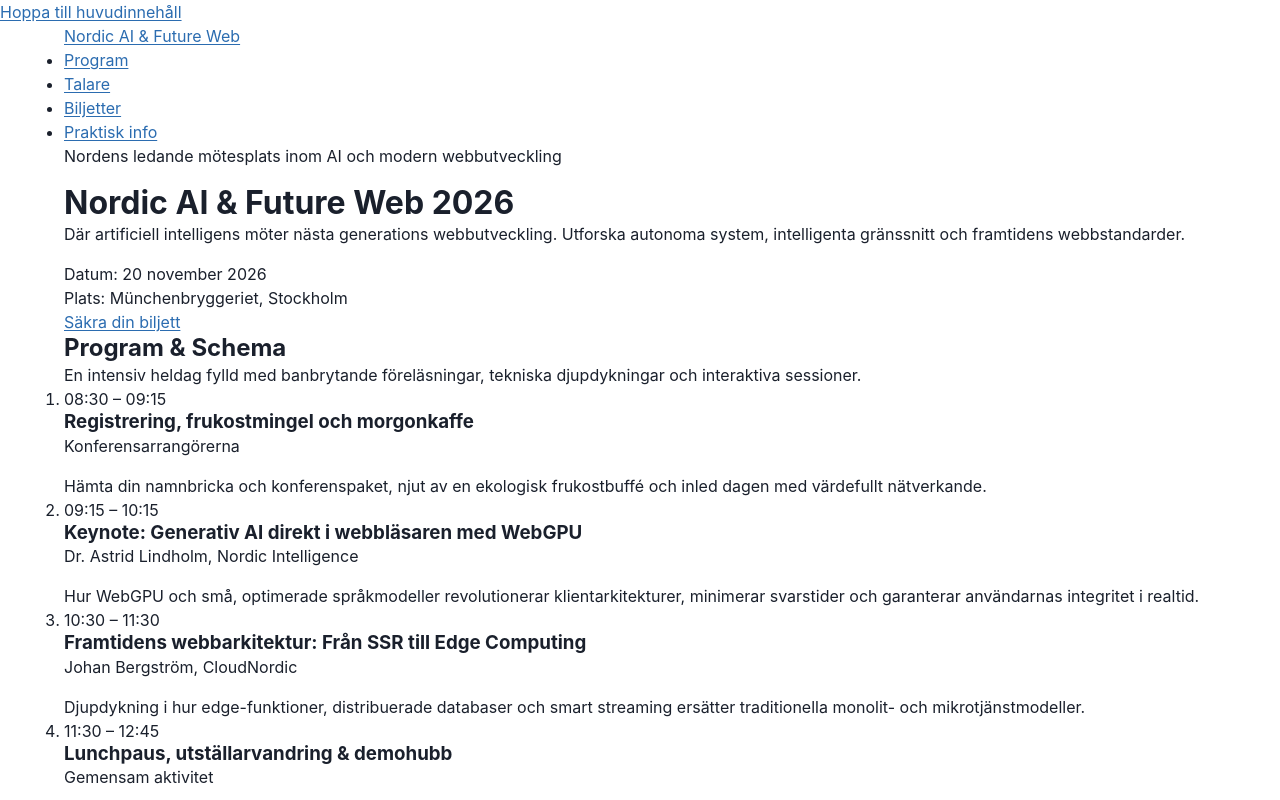
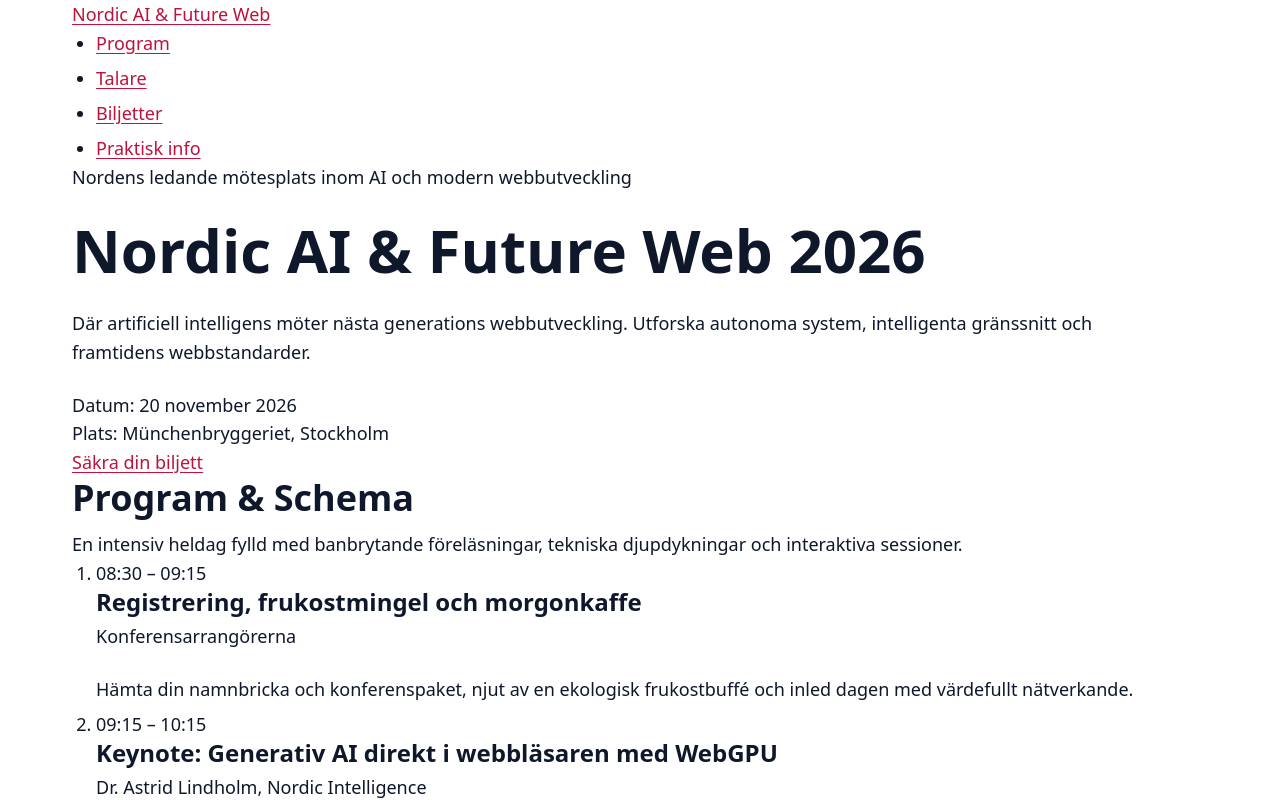
Before and after one commit to OmarAlawi16/Konferens, a website: page index.html in a window 1280 px wide. Shown: the top 800 px of the page. Drawn offline with Linux system fonts and the light colour scheme.

Commit message:
style: implement theme variables, WCAG contrast, and base typography

```diff
--- a/src/scss/_base.scss
+++ b/src/scss/_base.scss
@@ -3,6 +3,7 @@
 // ==========================================
 @use 'variables' as vars;
 
+// Universal Box-Sizing & Reset
 *,
 *::before,
 *::after {
@@ -11,21 +12,177 @@
   padding: 0;
 }
 
+// Accessible Motion: Smooth scrolling only when preferred
+@media (prefers-reduced-motion: no-preference) {
+  html {
+    scroll-behavior: smooth;
+  }
+}
+
+@media (prefers-reduced-motion: reduce) {
+  *,
+  *::before,
+  *::after {
+    animation-duration: 0.01ms !important;
+    animation-iteration-count: 1 !important;
+    transition-duration: 0.01ms !important;
+    scroll-behavior: auto !important;
+  }
+}
+
+// Prevent Horizontal Overflow across all viewports (320px to 1440px & 300% zoom)
+html,
+body {
+  overflow-x: clip;
+  max-width: 100%;
+}
+
 html {
   font-size: 100%;
-  scroll-behavior: smooth;
 }
 
 body {
-  font-family: vars.$font-family-base;
-  font-size: vars.$font-size-base;
-  line-height: vars.$line-height-normal;
-  color: vars.$color-text;
-  background-color: vars.$color-bg;
+  font-family: vars.$font-sans;
+  font-size: var(--font-size-base);
+  line-height: var(--line-height-base);
+  color: var(--color-text);
+  background-color: var(--color-bg);
+  min-height: 100vh;
   -webkit-font-smoothing: antialiased;
   -moz-osx-font-smoothing: grayscale;
+  transition:
+    background-color vars.$transition-base,
+    color vars.$transition-base;
 }
 
+// ------------------------------------------
+// Accessible Skip-To-Content Link
+// ------------------------------------------
+.skip-link {
+  position: absolute;
+  top: -120px;
+  left: 1rem;
+  z-index: 9999;
+  display: inline-block;
+  padding: 0.75rem 1.25rem;
+  font-size: var(--font-size-base);
+  font-weight: 700;
+  text-decoration: none;
+  color: var(--color-primary-contrast);
+  background-color: var(--color-primary);
+  border: 2px solid var(--color-accent);
+  border-radius: vars.$radius-md;
+  box-shadow: 0 4px 16px var(--color-shadow-lg);
+  transition: top vars.$transition-fast ease-in-out;
+
+  &:focus,
+  &:focus-visible {
+    top: 1rem;
+    outline: 3px solid var(--color-accent);
+    outline-offset: 3px;
+  }
+}
+
+// ------------------------------------------
+// Accessible Keyboard Focus Styles
+// ------------------------------------------
+:focus-visible {
+  outline: 3px solid var(--color-accent);
+  outline-offset: 3px;
+}
+
+a:focus-visible,
+button:focus-visible,
+input:focus-visible,
+select:focus-visible,
+textarea:focus-visible,
+[tabindex]:focus-visible {
+  outline: 3px solid var(--color-accent);
+  outline-offset: 3px;
+}
+
+:focus:not(:focus-visible) {
+  outline: none;
+}
+
+// ------------------------------------------
+// Base Typography
+// ------------------------------------------
+h1,
+h2,
+h3,
+h4,
+h5,
+h6 {
+  font-family: vars.$font-heading;
+  line-height: var(--line-height-tight);
+  color: var(--color-text);
+  font-weight: 700;
+  text-wrap: balance;
+}
+
+h1 {
+  font-size: var(--font-size-hero);
+  margin-bottom: var(--space-md);
+}
+
+h2 {
+  font-size: var(--font-size-2xl);
+  margin-bottom: var(--space-sm);
+}
+
+h3 {
+  font-size: var(--font-size-lg);
+  margin-bottom: var(--space-xs);
+}
+
+p {
+  margin-bottom: var(--space-md);
+  color: inherit;
+  text-wrap: pretty;
+
+  &:last-child {
+    margin-bottom: 0;
+  }
+}
+
+ul,
+ol {
+  margin-bottom: var(--space-md);
+  padding-left: 1.5rem;
+
+  &:last-child {
+    margin-bottom: 0;
+  }
+}
+
+li {
+  margin-bottom: var(--space-xs);
+
+  &:last-child {
+    margin-bottom: 0;
+  }
+}
+
+address {
+  font-style: normal;
+  line-height: var(--line-height-base);
+  color: inherit;
+}
+
+// Links
+a {
+  color: var(--color-accent);
+  text-decoration: underline;
+  text-underline-offset: 3px;
+  transition: color vars.$transition-fast;
+
+  &:hover {
+    color: var(--color-primary-hover);
+  }
+}
+
+// Media
 img,
 picture,
 video,
@@ -36,41 +193,21 @@ svg {
   height: auto;
 }
 
+figure {
+  margin: 0;
+}
+
+figcaption {
+  font-size: var(--font-size-sm);
+  color: var(--color-text-muted);
+  margin-top: var(--space-xs);
+}
+
+// Form & Interactive Controls
 input,
 button,
 textarea,
 select {
   font: inherit;
+  color: inherit;
 }
-
-a {
-  color: vars.$color-primary-light;
-  text-decoration: underline;
-  text-underline-offset: 2px;
-  transition: color vars.$transition-default;
-
-  &:hover,
-  &:focus {
-    color: vars.$color-primary;
-  }
-}
-
-h1,
-h2,
-h3,
-h4,
-h5,
-h6 {
-  font-family: vars.$font-family-heading;
-  line-height: vars.$line-height-tight;
-  color: vars.$color-neutral-900;
-  font-weight: 700;
-}
-
-p {
-  margin-bottom: vars.$spacing-md;
-
-  &:last-child {
-    margin-bottom: 0;
-  }
-}
--- a/src/scss/_variables.scss
+++ b/src/scss/_variables.scss
@@ -2,62 +2,128 @@
 // Variables & Design Tokens
 // ==========================================
 
-// Colors
-$color-primary: #1a365d;
-$color-primary-light: #2b6cb0;
-$color-accent: #e53e3e;
-$color-accent-hover: #c53030;
+// Breakpoints
+$bp-mobile: 480px;
+$bp-tablet: 768px;
+$bp-desktop: 1024px;
+$bp-wide: 1440px;
 
-$color-neutral-100: #f7fafc;
-$color-neutral-200: #edf2f7;
-$color-neutral-300: #e2e8f0;
-$color-neutral-700: #4a5568;
-$color-neutral-800: #2d3748;
-$color-neutral-900: #1a202c;
+// Font Stacks
+$font-sans:
+  system-ui,
+  -apple-system,
+  BlinkMacSystemFont,
+  'Segoe UI',
+  Roboto,
+  Helvetica,
+  Arial,
+  sans-serif;
+$font-mono: ui-monospace, SFMono-Regular, Menlo, Monaco, Consolas, monospace;
+$font-heading: $font-sans;
 
-$color-bg: #ffffff;
-$color-text: $color-neutral-900;
-$color-text-muted: $color-neutral-700;
-
-// Typography
-$font-family-base:
-  -apple-system, BlinkMacSystemFont, 'Segoe UI', Roboto, Helvetica, Arial, sans-serif;
-$font-family-heading: inherit;
-
-$font-size-sm: 0.875rem;
-$font-size-base: 1rem;
-$font-size-lg: 1.125rem;
-$font-size-xl: 1.25rem;
-$font-size-2xl: 1.5rem;
-$font-size-3xl: 1.875rem;
-$font-size-4xl: 2.25rem;
-
-$line-height-tight: 1.2;
-$line-height-normal: 1.5;
-$line-height-loose: 1.75;
-
-// Spacing
-$spacing-xs: 0.25rem;
-$spacing-sm: 0.5rem;
-$spacing-md: 1rem;
-$spacing-lg: 1.5rem;
-$spacing-xl: 2rem;
-$spacing-2xl: 3rem;
-$spacing-3xl: 4rem;
+// Border Radii
+$radius-xs: 2px;
+$radius-sm: 4px;
+$radius-md: 8px;
+$radius-lg: 16px;
+$radius-xl: 24px;
+$radius-full: 9999px;
 
 // Layout
 $container-max-width: 1200px;
-$container-padding: 1.5rem;
 
-// Breakpoints
-$breakpoint-sm: 576px;
-$breakpoint-md: 768px;
-$breakpoint-lg: 992px;
-$breakpoint-xl: 1200px;
+// Transitions & Timing
+$transition-fast: 0.15s ease;
+$transition-base: 0.25s ease-in-out;
+$transition-slow: 0.4s ease;
 
-// Transitions & Borders
-$border-radius-sm: 4px;
-$border-radius-md: 8px;
-$border-radius-lg: 12px;
+// ------------------------------------------
+// CSS Custom Properties (Theme Tokens)
+// ------------------------------------------
+:root {
+  // Light Theme Palette (Default - strictly WCAG AA & AAA compliant)
+  --color-bg: #ffffff;
+  --color-bg-subtle: #f8fafc;
+  --color-surface: #ffffff;
+  --color-surface-muted: #f1f5f9;
+  --color-surface-elevated: #ffffff;
 
-$transition-default: 0.2s ease-in-out;
+  --color-text: #0f172a;
+  --color-text-muted: #334155;
+
+  --color-primary: #0f2b5c;
+  --color-primary-hover: #1e3a8a;
+  --color-primary-contrast: #ffffff;
+
+  --color-accent: #be123c;
+  --color-accent-hover: #9f1239;
+  --color-accent-contrast: #ffffff;
+
+  // UI Borders (>= 3:1 contrast against adjacent backgrounds)
+  --color-border: #64748b;
+  --color-border-subtle: #cbd5e1;
+
+  --color-shadow: rgba(15, 23, 42, 0.08);
+  --color-shadow-lg: rgba(15, 23, 42, 0.16);
+
+  // Custom Focus Ring
+  --focus-ring-color: var(--color-accent);
+  --focus-ring-width: 3px;
+  --focus-ring-offset: 3px;
+
+  // Fluid Typography Scale
+  --font-size-sm: clamp(0.8125rem, 0.77rem + 0.21vw, 0.875rem);
+  --font-size-base: clamp(1rem, 0.95rem + 0.25vw, 1.125rem);
+  --font-size-md: clamp(1.125rem, 1.05rem + 0.38vw, 1.25rem);
+  --font-size-lg: clamp(1.25rem, 1.15rem + 0.5vw, 1.5rem);
+  --font-size-xl: clamp(1.5rem, 1.35rem + 0.75vw, 1.875rem);
+  --font-size-2xl: clamp(1.75rem, 1.5rem + 1.25vw, 2.25rem);
+  --font-size-3xl: clamp(2rem, 1.65rem + 1.75vw, 3rem);
+  --font-size-hero: clamp(2.25rem, 1.75rem + 2.5vw, 3.75rem);
+
+  // Line Heights
+  --line-height-tight: 1.15;
+  --line-height-snug: 1.3;
+  --line-height-base: 1.6;
+
+  // Fluid Spacing & Padding
+  --container-padding: clamp(1rem, 0.5rem + 2.5vw, 2rem);
+  --space-xs: clamp(0.25rem, 0.2rem + 0.25vw, 0.5rem);
+  --space-sm: clamp(0.5rem, 0.4rem + 0.5vw, 0.75rem);
+  --space-md: clamp(1rem, 0.8rem + 1vw, 1.5rem);
+  --space-lg: clamp(1.5rem, 1.2rem + 1.5vw, 2.5rem);
+  --space-xl: clamp(2rem, 1.5rem + 2.5vw, 3.5rem);
+  --space-2xl: clamp(3rem, 2.2rem + 4vw, 5rem);
+}
+
+// ------------------------------------------
+// Dark Theme (Automatic via prefers-color-scheme)
+// ------------------------------------------
+@media (prefers-color-scheme: dark) {
+  :root {
+    --color-bg: #0b0f19;
+    --color-bg-subtle: #0f172a;
+    --color-surface: #131b2e;
+    --color-surface-muted: #1e293b;
+    --color-surface-elevated: #1e293b;
+
+    --color-text: #f8fafc;
+    --color-text-muted: #94a3b8;
+
+    --color-primary: #38bdf8;
+    --color-primary-hover: #7dd3fc;
+    --color-primary-contrast: #0b0f19;
+
+    --color-accent: #38bdf8;
+    --color-accent-hover: #7dd3fc;
+    --color-accent-contrast: #0b0f19;
+
+    --color-border: #64748b;
+    --color-border-subtle: #334155;
+
+    --color-shadow: rgba(0, 0, 0, 0.4);
+    --color-shadow-lg: rgba(0, 0, 0, 0.6);
+
+    --focus-ring-color: var(--color-accent);
+  }
+}
--- a/src/scss/main.scss
+++ b/src/scss/main.scss
@@ -6,10 +6,10 @@
 @use 'variables' as vars;
 @use 'base';
 
-// Layout & Component placeholders
+// Layout Container
 .container {
   width: 100%;
   max-width: vars.$container-max-width;
   margin-inline: auto;
-  padding-inline: vars.$container-padding;
+  padding-inline: var(--container-padding);
 }
```
Also changed, not shown: README.md, dist/css/style.css, 1 other file.
